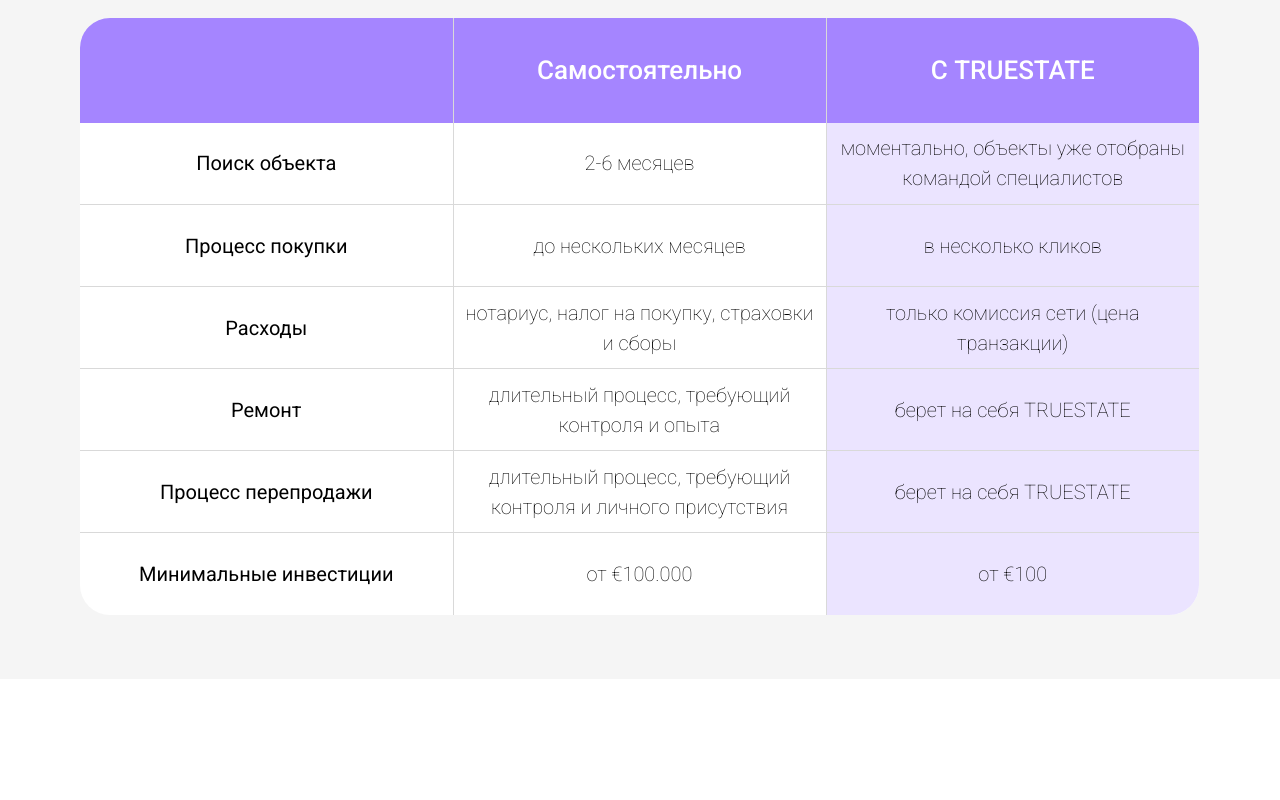
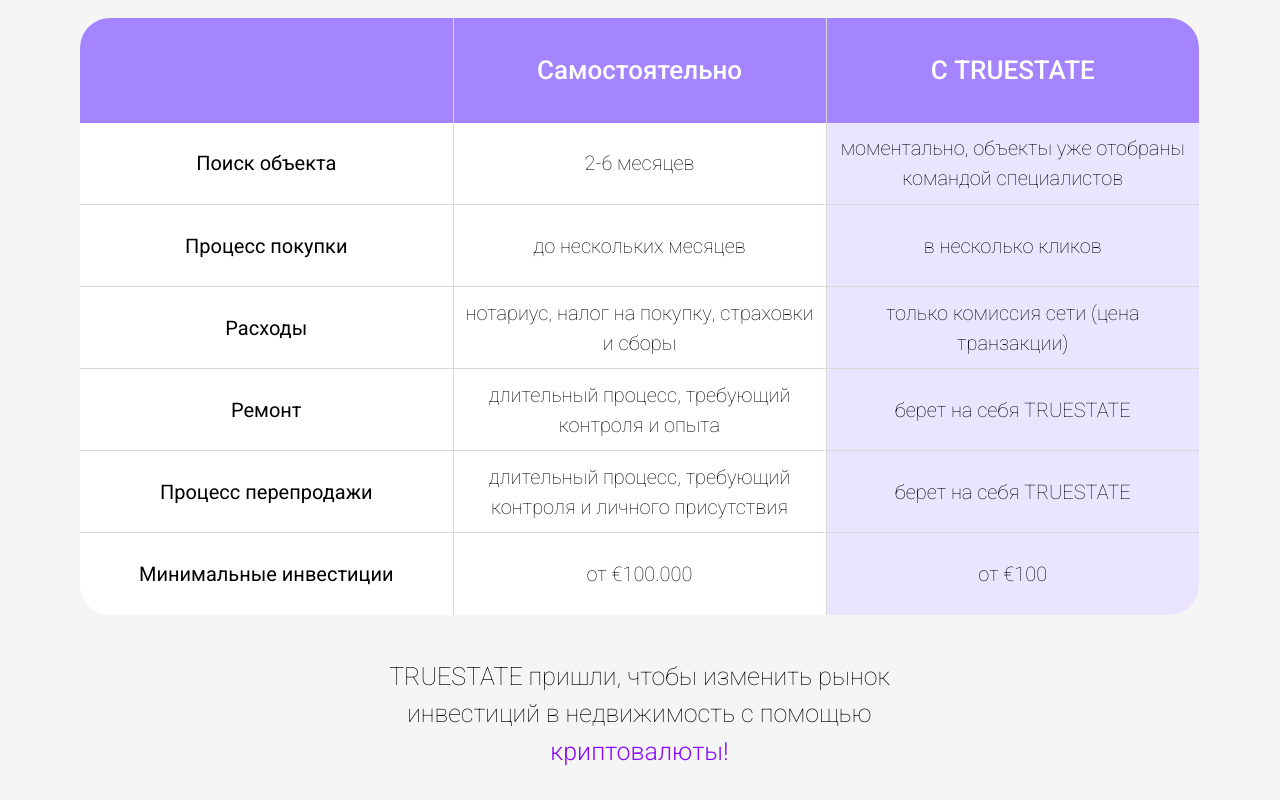
Before and after one commit to Andrew-Marty00shenko/truestate, a React (Create React App) app: page / in a window 1280 px wide. Shown: the part 2511-3311 px from the top of the page. Before the commit the page ends 3190 px from the top, so only its background shows below. Built offline with nearby package versions, Linux system fonts and the light colour scheme; the HTML template or start-up script is replaced by a standard one.

Commit message:
update section three

```diff
--- a/src/Components/Main/SectionThree/SectionThree.jsx
+++ b/src/Components/Main/SectionThree/SectionThree.jsx
@@ -86,6 +86,11 @@ const SectionThree = () => {
                 })}
             </tbody>
         </Table>
+        <p>
+            TRUESTATE пришли, чтобы изменить рынок <br />
+            инвестиций в недвижимость с помощью <br />
+            <span> криптовалюты!</span>
+        </p>
     </section >
 }
 
--- a/src/Components/Main/SectionThree/SectionThree.scss
+++ b/src/Components/Main/SectionThree/SectionThree.scss
@@ -1,6 +1,6 @@
 .section-three{
     background-color: #F5F5F5;
-    padding: 72px 81px 48px 80px;
+    padding: 72px 81px 68px 80px;
 
     h1{
         font-weight: 400;
@@ -9,6 +9,18 @@
 
         span{
            color:rgba(138, 11, 255, 1);
+        }
+    }
+
+    p{
+        font-weight: 200;
+        font-size: 25px;
+        text-align: center;
+        margin-top: 43px;
+
+        span{
+            font-weight: 300;
+            color:rgba(138, 11, 255, 1);
         }
     }
 
@@ -92,7 +104,7 @@
 
 @media (max-width: 1024px){
     .section-three{
-        padding: 40px 20px 0px 20px;
+        padding: 40px 20px 48px 20px;
     }
 }
 
@@ -148,6 +160,10 @@
                     }
                 }
             }
+        }
+
+        p{
+            display: none;
         }
     }
 }
```
